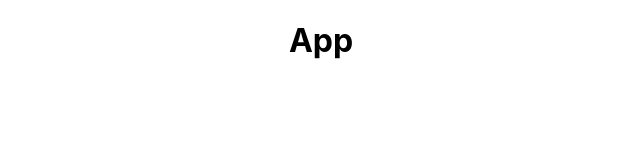
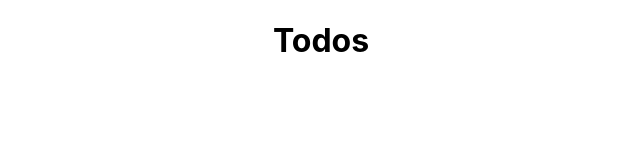
Before and after one commit to koroteevmv/web_1_react, a React (Create React App) app: page / in a window 1280 px wide. Shown: the top 160 px of the page, without its empty margins (319-959 px from the left). Built offline with nearby package versions, Linux system fonts and the light colour scheme.

Commit message:
New component - Todos

```diff
--- a/src/App.js
+++ b/src/App.js
@@ -1,10 +1,11 @@
 import React from 'react';
 import './App.css';
+import Todos from './components/Todos'
 
 function App() {
   return (
     <div className="App">
-      <h1>App</h1>
+      <Todos></Todos>
     </div>
   );
 }
--- /dev/null
+++ b/src/components/Todos.js
@@ -0,0 +1,13 @@
+import React from 'react';
+
+class Todos extends React.Component{
+    render() {
+        return (
+            <div>
+                <h1> Todos </h1>
+            </div>
+        );
+    }
+}
+
+export default Todos;
```
